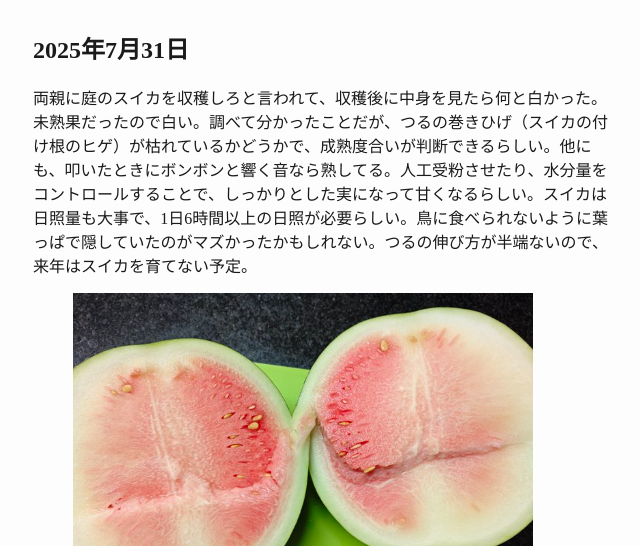
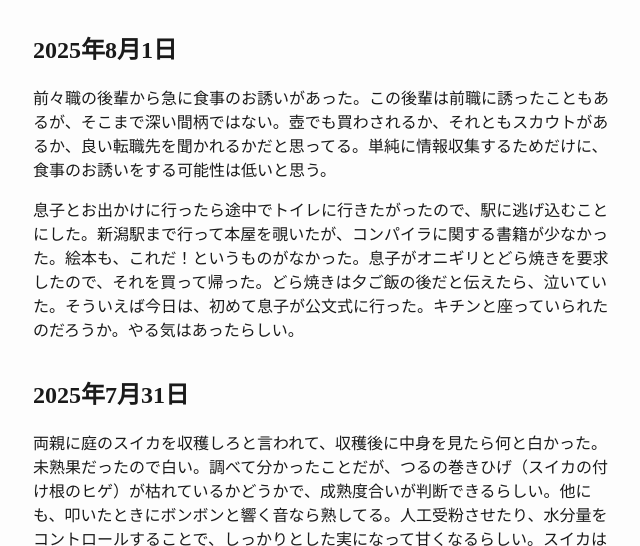
Before and after one commit to nao1215/my-life, a plain HTML site: page index.html in a window 1280 px wide. Shown: the part 254-800 px from the top of the page, without its empty margins (319-959 px from the left). Drawn offline with Linux system fonts and the light colour scheme.

Commit message:
deploy: 6d40f7ed1c577199dc7ae6551e1676b4276ee836

```diff
--- a/index.html
+++ b/index.html
@@ -169,6 +169,9 @@
 <h1 class="title">nao1215（nchika）の日記</h1>
 </header>
 <h1 id="年">2025年</h1>
+<h2 id="年8月1日">2025年8月1日</h2>
+<p>前々職の後輩から急に食事のお誘いがあった。この後輩は前職に誘ったこともあるが、そこまで深い間柄ではない。壺でも買わされるか、それともスカウトがあるか、良い転職先を聞かれるかだと思ってる。単純に情報収集するためだけに、食事のお誘いをする可能性は低いと思う。</p>
+<p>息子とお出かけに行ったら途中でトイレに行きたがったので、駅に逃げ込むことにした。新潟駅まで行って本屋を覗いたが、コンパイラに関する書籍が少なかった。絵本も、これだ！というものがなかった。息子がオニギリとどら焼きを要求したので、それを買って帰った。どら焼きは夕ご飯の後だと伝えたら、泣いていた。そういえば今日は、初めて息子が公文式に行った。キチンと座っていられたのだろうか。やる気はあったらしい。</p>
 <h2 id="年7月31日">2025年7月31日</h2>
 <p>両親に庭のスイカを収穫しろと言われて、収穫後に中身を見たら何と白かった。未熟果だったので白い。調べて分かったことだが、つるの巻きひげ（スイカの付け根のヒゲ）が枯れているかどうかで、成熟度合いが判断できるらしい。他にも、叩いたときにボンボンと響く音なら熟してる。人工受粉させたり、水分量をコントロールすることで、しっかりとした実になって甘くなるらしい。スイカは日照量も大事で、1日6時間以上の日照が必要らしい。鳥に食べられないように葉っぱで隠していたのがマズかったかもしれない。つるの伸び方が半端ないので、来年はスイカを育てない予定。</p>
 <figure>
```
